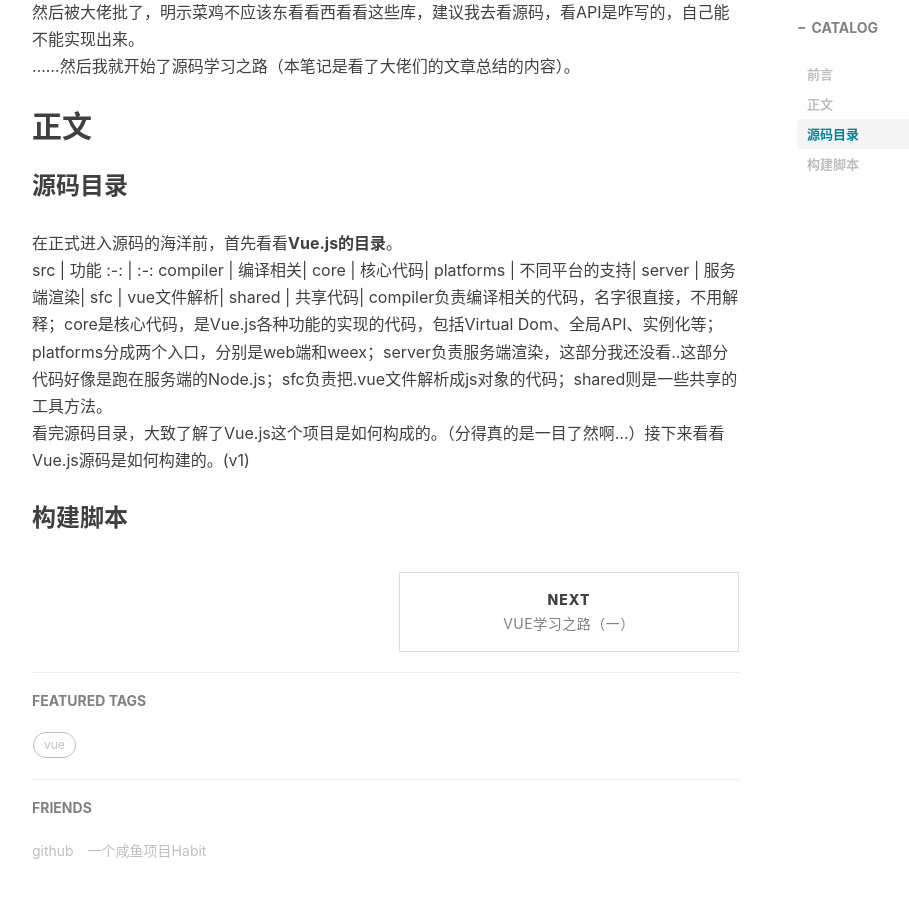
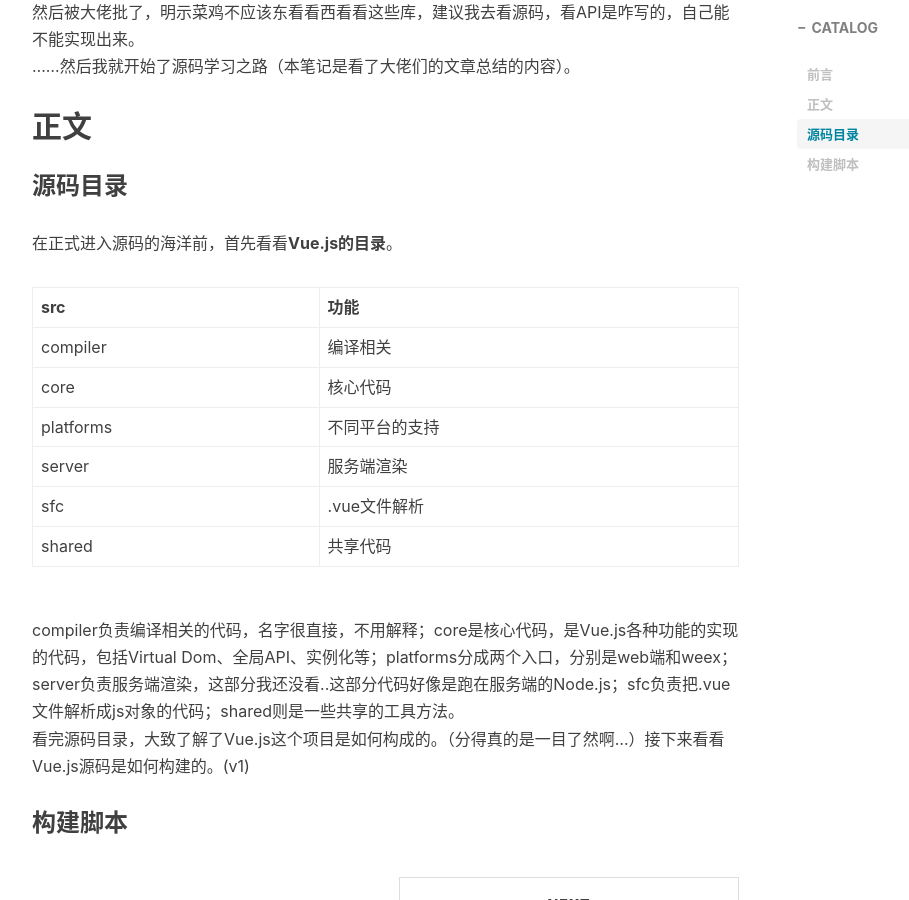
Before and after one commit to zhykirby/zhykirby.github.io, a Jekyll site: the page built from _posts/2019-07-04-Vue源码学习笔记（一）.md, in a window 1280 px wide and 900 px high, scrolled down 691 px. Shown: the whole window, without its empty margins (233-1142 px from the left). Built offline with Jekyll 4.4.1, drawn with Linux system fonts in a browser that asks for light colours; nearby versions of some CDN libraries; comment, search, counter and statistics services are not loaded; part of the change alters nothing that is shown.

```diff
--- a/_posts/2019-07-04-Vue源码学习笔记（一）.md
+++ b/_posts/2019-07-04-Vue源码学习笔记（一）.md
@@ -21,14 +21,7 @@ tags:
 ### 源码目录
 
 在正式进入源码的海洋前，首先看看**Vue.js的目录**。
-src | 功能
-:-: | :-:
-compiler | 编译相关|
-core | 核心代码|
-platforms | 不同平台的支持|
-server | 服务端渲染|
-sfc | vue文件解析|
-shared | 共享代码|
+<table><tr><th>src</th><th>功能</th></tr><tr><td>compiler</td><td>编译相关</td></tr><tr><td>core</td><td>核心代码</td></tr><tr><td>platforms</td><td>不同平台的支持</td></tr><tr><td>server</td><td>服务端渲染</td></tr><tr><td>sfc</td><td>.vue文件解析</td></tr><tr><td>shared</td><td>共享代码</td></tr></table>
 compiler负责编译相关的代码，名字很直接，不用解释；core是核心代码，是Vue.js各种功能的实现的代码，包括Virtual Dom、全局API、实例化等；platforms分成两个入口，分别是web端和weex；server负责服务端渲染，这部分我还没看..这部分代码好像是跑在服务端的Node.js；sfc负责把.vue文件解析成js对象的代码；shared则是一些共享的工具方法。
 看完源码目录，大致了解了Vue.js这个项目是如何构成的。（分得真的是一目了然啊...）接下来看看Vue.js源码是如何构建的。(v1)
 
```
